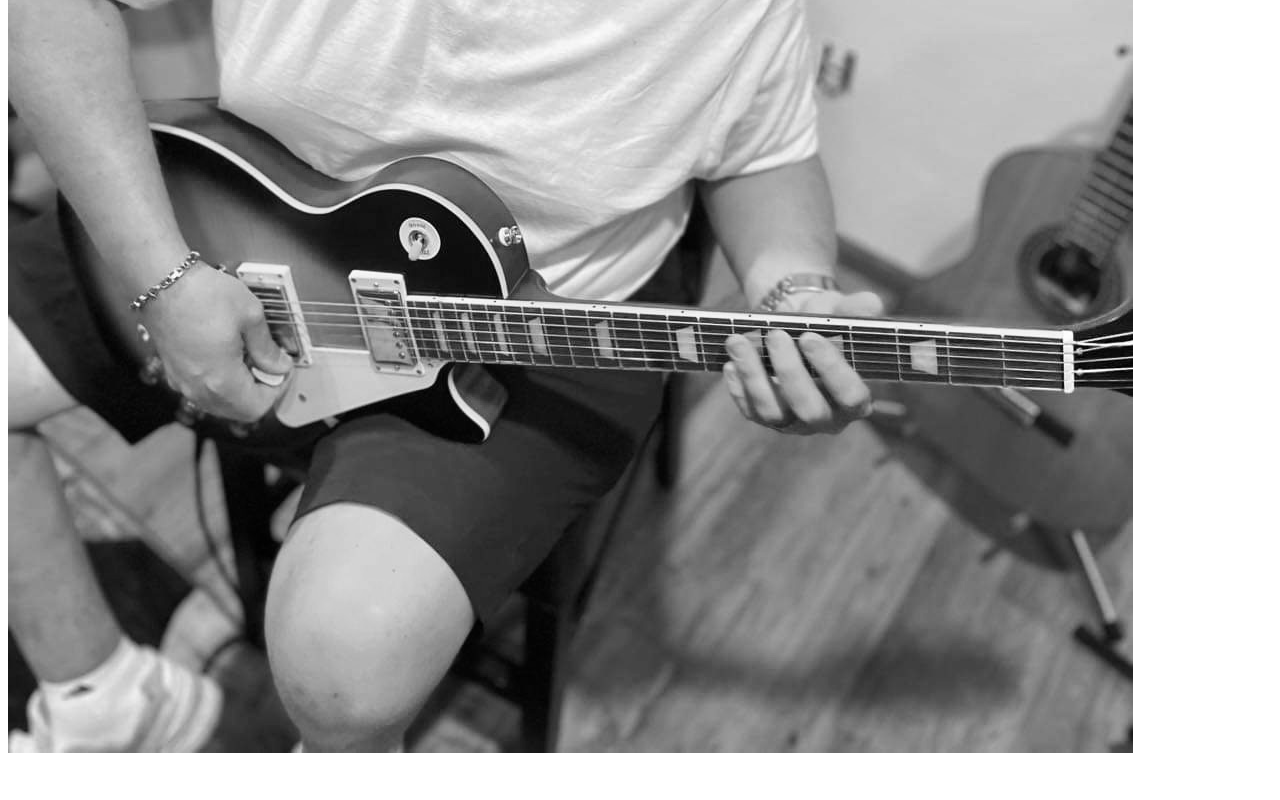
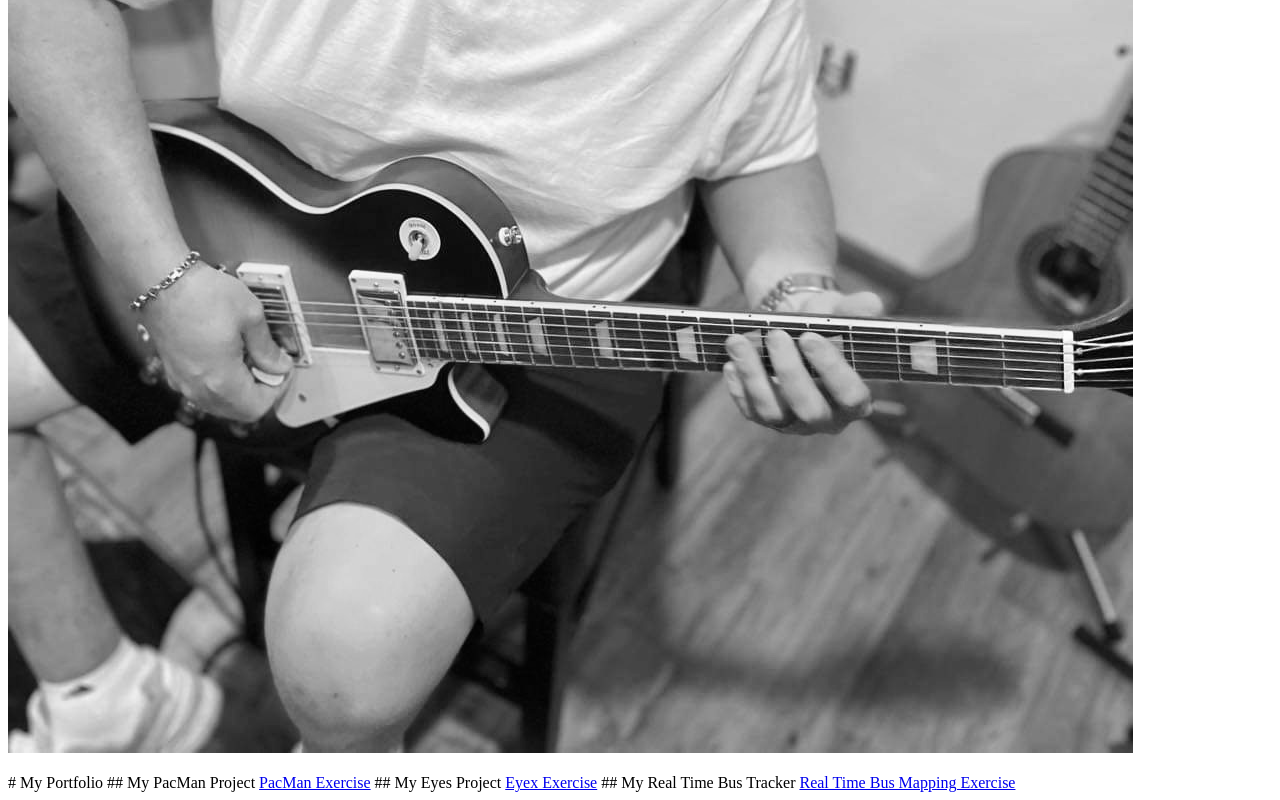
Before and after one commit to BrettSchaumburg/brettschaumburg.github.io, a plain HTML site: page index.html in a window 1280 px wide. Shown: the part 755-1555 px from the top of the page. Before the commit the page ends 1529 px from the top, so only its background shows below. Drawn offline with Linux system fonts and the light colour scheme.

Commit message:
Update index.html

```diff
--- a/index.html
+++ b/index.html
@@ -2,6 +2,13 @@
 <h1>
 <img src="playingguitar_portrait.jpg" alt="me!">
 </h1>
+# My Portfolio
+## My PacMan Project
+<a href="https://github.com/BrettSchaumburg/pacman.git">PacMan Exercise</a>
+## My Eyes Project
+<a href="https://github.com/BrettSchaumburg/eyes.git">Eyex Exercise</a>
+## My Real Time Bus Tracker
+<a href="https://github.com/BrettSchaumburg/rt-bus-tracker.git">Real Time Bus Mapping Exercise</a>
 
 
 </index>
```
